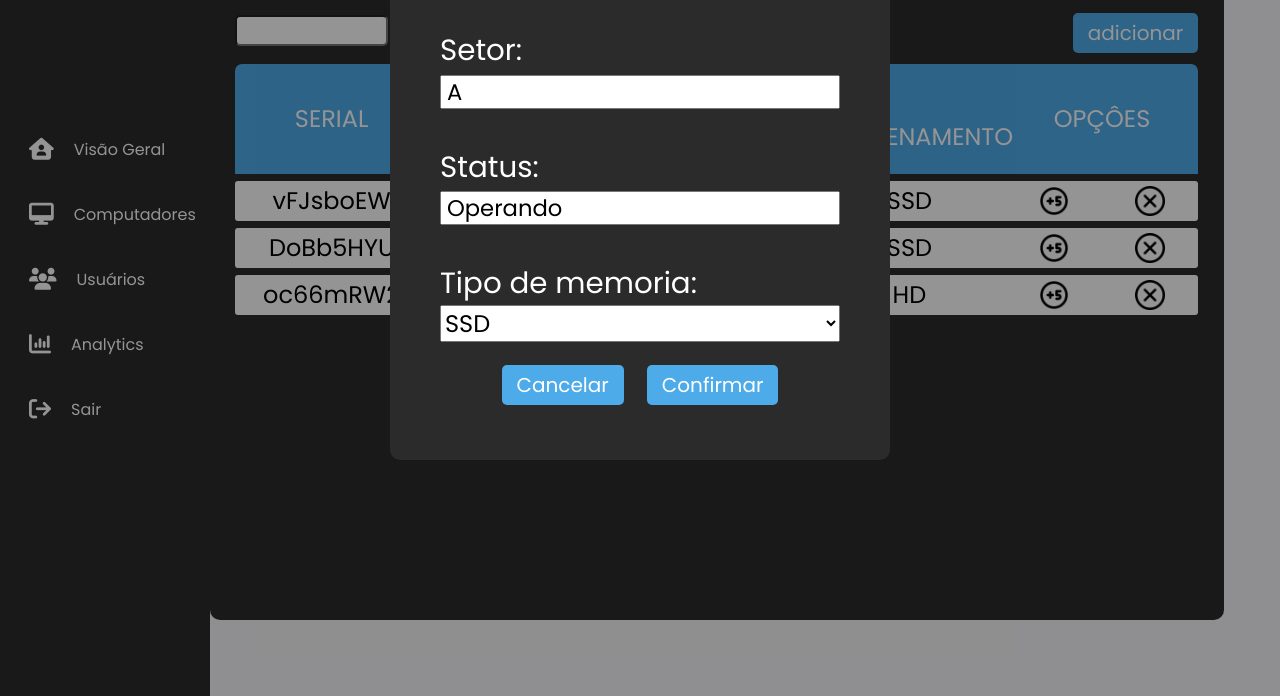
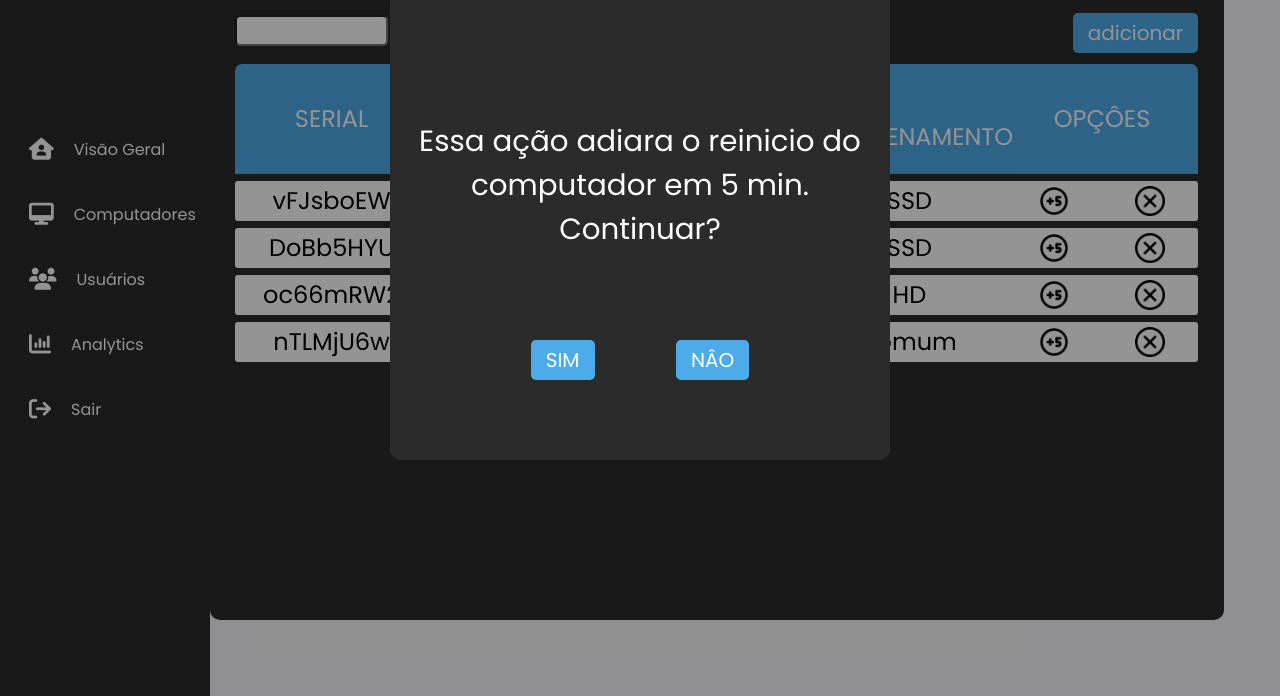
Before and after one commit to grupoPiQuatro/MonitorMind, a website: page site/public/dashboard/html/computadores_reinicio.html in a window 1280 px wide. Both pictures are taken after a click on the picture 1053 px from the left and 304 px from the top of the page. Shown: the part 104-800 px from the top of the page. Drawn offline with Linux system fonts and the light colour scheme.

Commit message:
hotfix: modla content

```diff
--- a/site/public/dashboard/html/computadores_reinicio.html
+++ b/site/public/dashboard/html/computadores_reinicio.html
@@ -95,30 +95,14 @@
 
             <div id="modal_editar_user" class="modal">
                 <div class="caixa editar">
-                    <div class="form">
-                        <div class="formulario">
-                            <label class="usuario">Setor:</label>
-                            <input id="edit_usuario">
-                        </div>
-
-                        <div class="formulario">
-                            <label class="email">Status:</label>
-                            <input id="edit_email">
-                        </div>
-
-                        <div class="formulario">
-                            <label class="tipo">Tipo de memoria:</label>
-                            <select id="edit_tipo">
-                                <option value="">-select-</option>
-                                <option value="SSD">SSD</option>
-                                <option value="HD">HD</option>
-                            </select>
-                        </div>
+                    <div class="aviso-alerta-modal">
+                        Essa ação adiara o reinicio do computador em 5 min.
+                        Continuar?
                     </div>
 
                     <div class="confirmacao_adicionar_usuario">
-                        <button class="botao" onclick="sair_editar_usuario()">Cancelar</button>
-                        <button class="botao" onclick="confirmar_editar_usuario()">Confirmar</button>
+                        <button class="botao" onclick="confirmar_editar_usuario()">SIM</button>
+                        <button class="botao" onclick="sair_editar_usuario()">NÂO</button>
                     </div>
                 </div>
             </div>
--- a/site/public/dashboard/js/computadores_reinicio.js
+++ b/site/public/dashboard/js/computadores_reinicio.js
@@ -26,18 +26,7 @@ function confirmar_adicionar_usuario() {
 
 // EDITAR
 
-function editar(usuario, email, tipo) {
-    var edit_usuario = document.getElementById("edit_usuario");
-    var edit_email = document.getElementById("edit_email");
-    var edit_tipo = document.getElementById("edit_tipo");
-    var edit_senha = document.getElementById("edit_senha");
-    var edit_confirma_senha = document.getElementById("edit_confirma-senha");
-
-    edit_usuario.value = usuario;
-    edit_email.value = email;
-    edit_tipo.value = tipo;
-    // edit_senha.value = user.senha;
-    // edit_confirma_senha.value = user.senha;
+function delayFive() {
 
     // Abra o modal
     var modal_editar_user = document.getElementById("modal_editar_user");
@@ -153,7 +142,7 @@ function generateTable(data) {
     const fiveMinButton = document.createElement("img");
     fiveMinButton.setAttribute("src", "../assets/usuarios/plus-five.png");
     fiveMinButton.addEventListener("click", function() {
-        editar(item.setor, item.status, item.tipo);
+        delayFive();
     });
 
     const deleteButton = document.createElement("img");
@@ -174,7 +163,7 @@ var data = [
 { serial: "vFJsboEW", setor: "A", status: "Operando", tipo: "SSD" },
 { serial: "DoBb5HYU", setor: "D", status: "Interrompido", tipo: "SSD" },
 { serial: "oc66mRW2", setor: "A", status: "Manutenção", tipo: "HD" },
-// { serial: "nTLMjU6w", setor: "A", email: "Andres@email", tipo: "comum" },
+{ serial: "nTLMjU6w", setor: "A", status: "Operando", tipo: "comum" },
 // { serial: "W2NQb3wb", setor: "C", email: "Tarciso@email", tipo: "admin" },
 // { serial: "SLosBgK3", setor: "A", email: "Carlos@email", tipo: "comum" },
 ];
```
